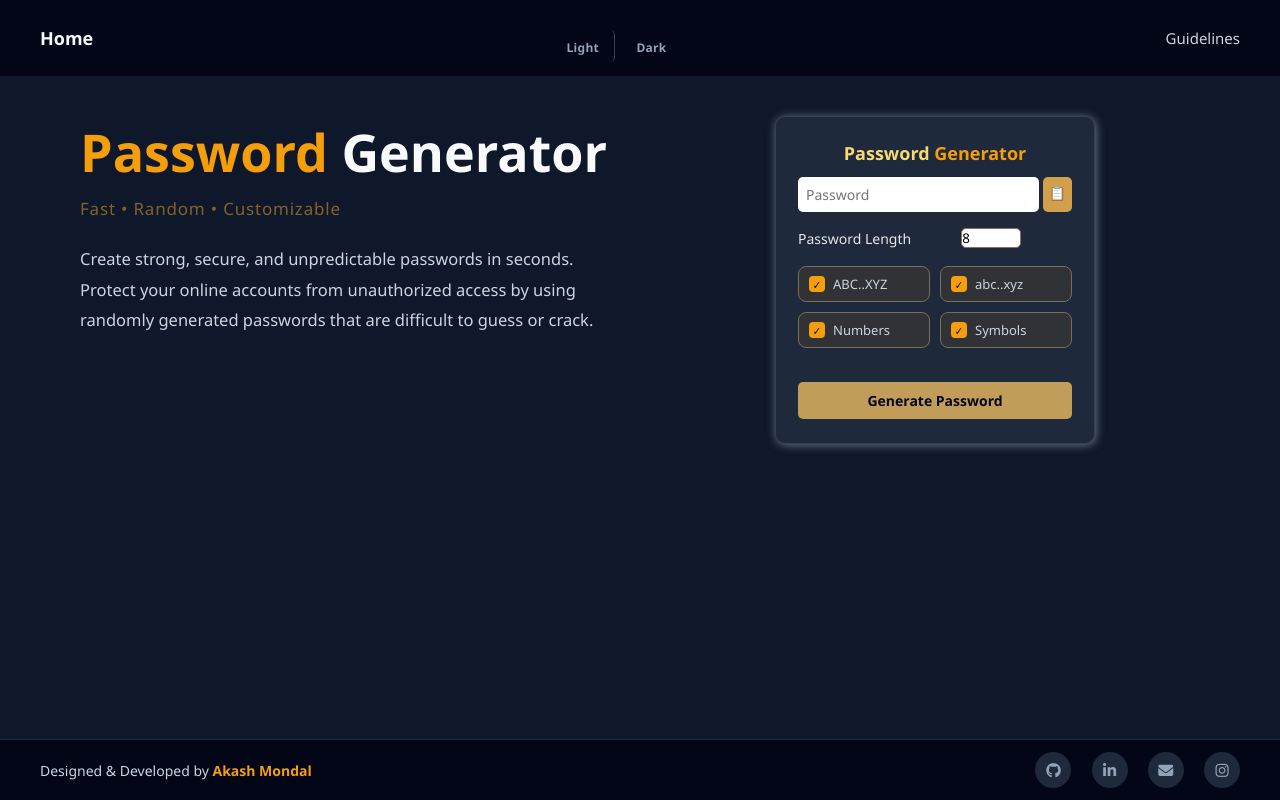
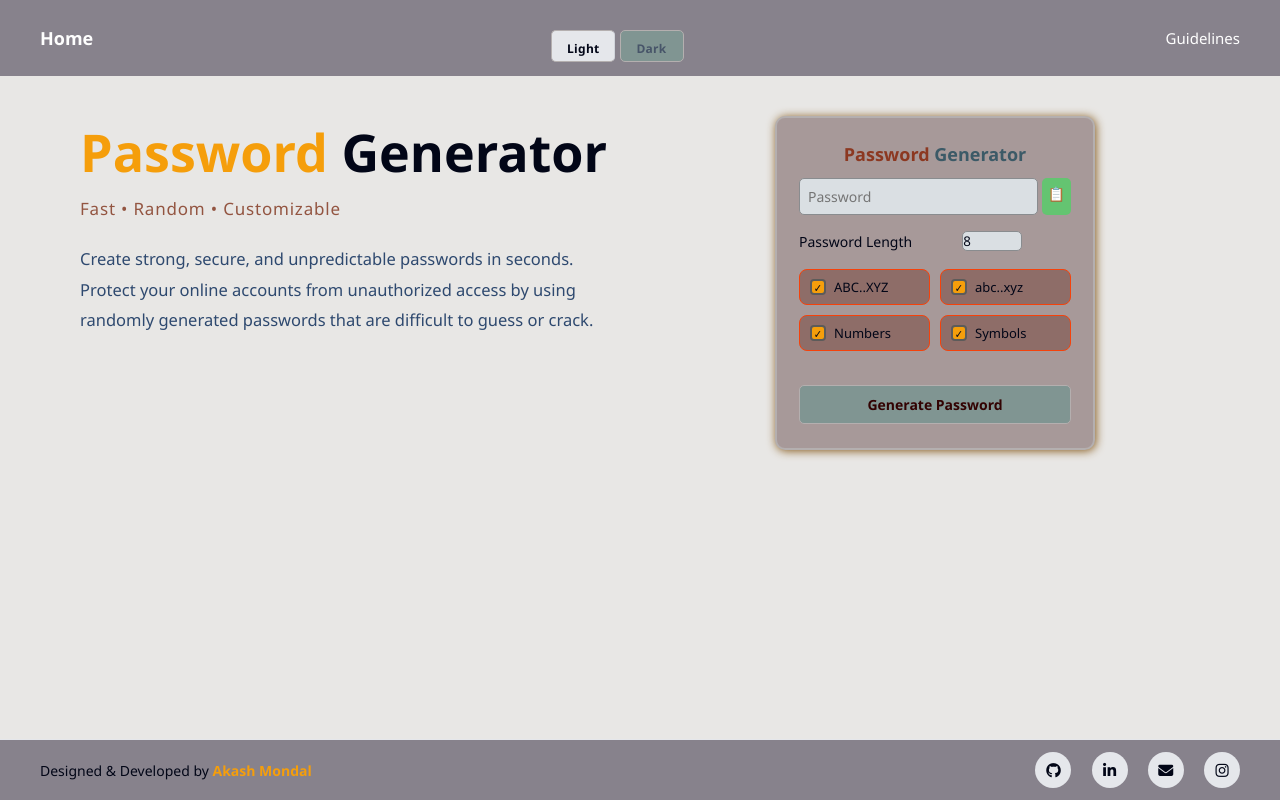
Before and after one commit to AkashMondal27/Password-Generator, a plain HTML site: page index.html in a window 1280 px wide. Both pictures are taken after a click on the button "Light". Shown: the top 800 px of the page. Drawn offline with Linux system fonts and the light colour scheme.

Commit message:
Implement light theme toggle functionality and update styles for light mode

```diff
--- a/script.js
+++ b/script.js
@@ -81,8 +81,22 @@ function copyPassword() {
     }, 1500);
 }
 
+// THEME TOGGLE
+
+const lightBtn = document.getElementById("lightBtn");
+const darkBtn = document.getElementById("darkBtn");
+
+function setLight() {
+  document.body.classList.add("light");
+  lightBtn.classList.add("active");
+  darkBtn.classList.remove("active");
+}
+
+function setDark() {
+  document.body.classList.remove("light");
+  darkBtn.classList.add("active");
+  lightBtn.classList.remove("active");
+}
 
 
-
-
-;
+setDark();
--- a/style.css
+++ b/style.css
@@ -354,6 +354,158 @@ button:hover {
 }
 
 
+body.light .theme-toggle button {
+  color: #475569;
+}
+
+body.light .theme-toggle button:first-child {
+  border-right: 1px solid #d1d5db;
+}
+
+body.light .theme-toggle button.active {
+  background: #e5e7eb;
+  color: #020617;
+}
+
+
+body.light {
+  background: #e8e7e5;
+  color: #020617;
+}
+
+body.light .header {
+  background:  #87828c;
+}
+
+body.light .logo,
+body.light .header nav a {
+  color: rgb(254, 254, 254);
+}
+body.light .logo:hover{
+  color:rgb(225, 193, 15);
+}
+body.light .header nav a:hover{
+  color:rgb(225, 193, 15);
+}
+
+body.light .home-left h1 {
+  color: #020617;
+}
+body.light .home-left h1 span {
+  color: #f59e0b;
+}
+body.light .home-left p {
+  color: #2e496f;
+}
+
+body.light .subtitle {
+  color: #935541;
+}
+
+body.light .container {
+  background: #a79999;
+  border: 2px solid rgb(180, 175, 175);
+  box-shadow: 1px 1px 10px rgb(135, 90, 27) ;
+}
+
+body.light .container h2 {
+  color: #8c3821;
+}
+body.light samp {
+  color: #3c5a67;
+}
+
+body.light input,
+body.light .password-box input {
+  background: #dadfe3;
+  color: #020617;
+  border: 1px solid #898c8f;
+}
+
+body.light .copy {
+  background: #64c471;
+  color: #020617;
+}
+body.light .copy:hover {
+  background: #0cb74a;
+}
+
+body.light .option {
+  background: #93827d;
+  border: 1px solid #cbd5e1;
+  color: #020617;
+}
+
+body.light .option input {
+  border: 2px solid #736360;
+}
+
+body.light .option input:checked {
+  background-color: #f59e0b;
+  border-color: #5c5b5a;
+}
+
+
+body.light .option:hover {
+  border-color: #f59e0b;
+  background: #d9a79f;
+}
+
+body.light .option:has(input:checked) {
+  border-color: #f5420b;
+  background:  #8e6d68;
+}
+
+
+body.light button {
+  background: rgb(128, 149, 146);
+  color: rgb(50, 2, 2);
+  border: 1px solid rgb(180, 175, 175);
+}
+
+body.light button:hover {
+  background:  rgb(83, 152, 81);
+  color: #021710;
+}
+
+
+body.light #copyMsg1,
+body.light #copyMsg2,
+body.light #copyMsg3 {
+  color: #370865;
+}
+
+body.light .guidelines-section {
+  color: #334155;
+}
+
+body.light .guidelines-section h2 {
+  color: #020617;
+}
+
+body.light .guidelines-list strong {
+  color: #6b4226;
+}
+
+
+body.light .footer {
+  background:  #87828c;
+  color: #020617;
+  border-top: 1px solid #e5e7eb;
+}
+
+body.light .footer-right a {
+  background: #e5e7eb;
+  color: #020617;
+}
+
+body.light .footer-right a:hover {
+  background: #24b7fb;
+  color: #020617;
+}
+
+
+
 
 html {
   scroll-behavior: smooth;
```
